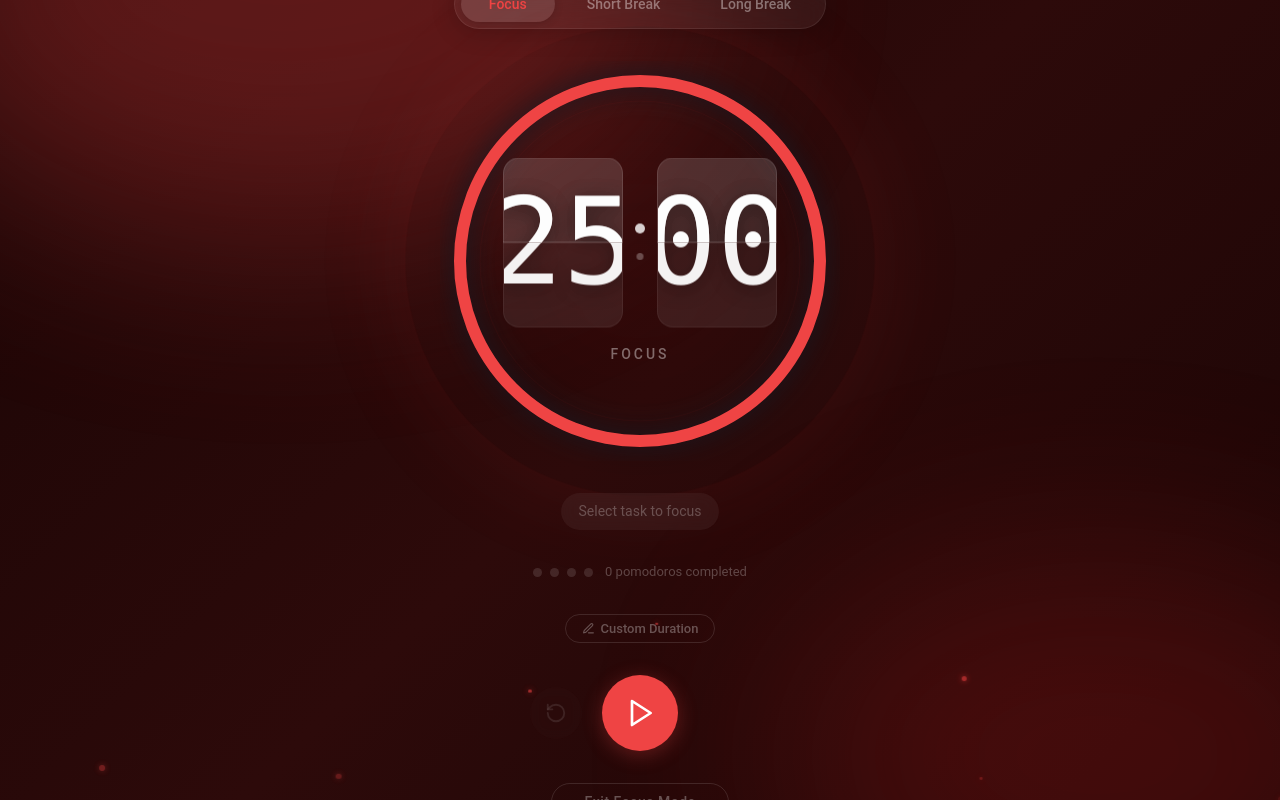
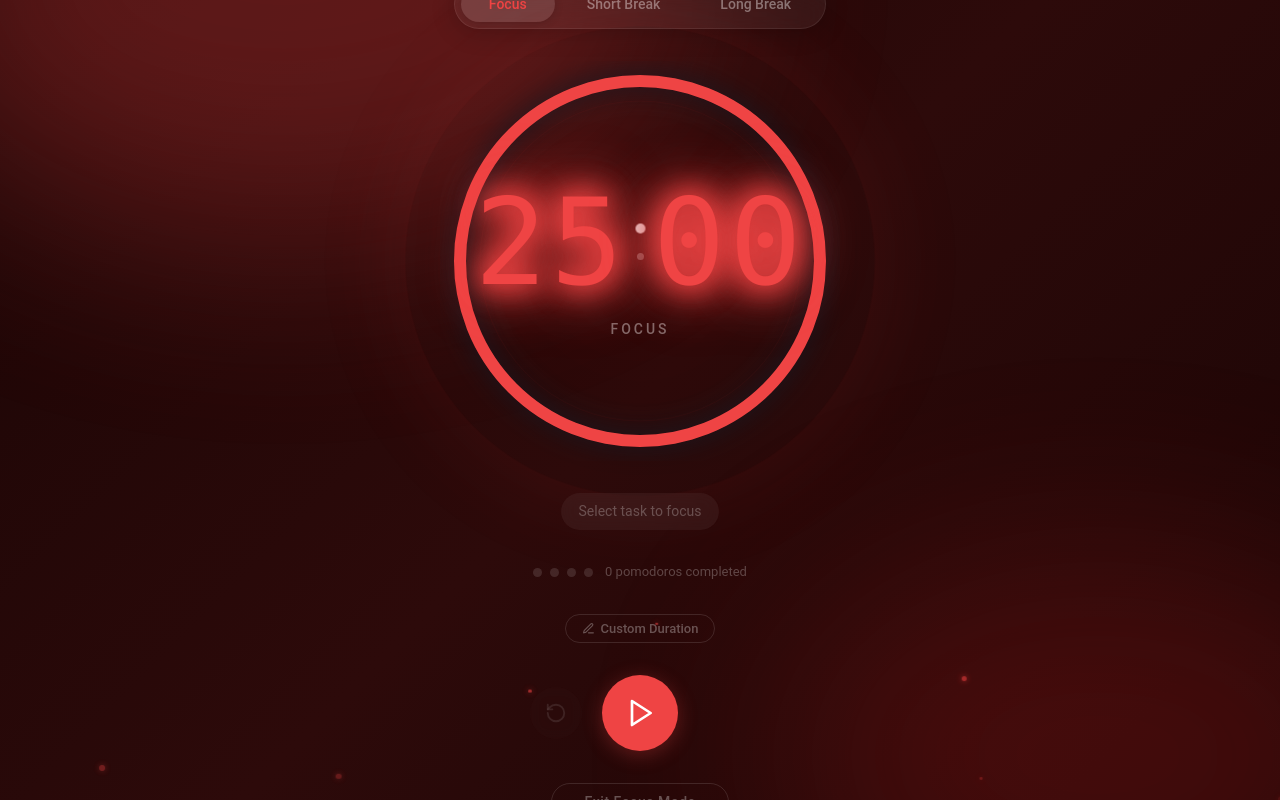
Before and after one commit to ChuyuChoyeon/choyeon-todo, a Vue app: page /#/pomodoro-fullscreen in a window 1280 px wide. Built offline with nearby package versions, Linux system fonts and the light colour scheme.

Commit message:
refactor: 移除FlipCard翻转卡片，改为光晕发光文字 - 运行时呼吸光晕动画

```diff
--- a/src/components/PomodoroTimer.vue
+++ b/src/components/PomodoroTimer.vue
@@ -89,16 +89,12 @@
 
       <div class="timer-display">
         <div class="time-container">
-          <div class="time-unit minutes">
-            <FlipCard :value="formattedMinutes" />
-          </div>
+          <span class="time-text" :style="{ color: pomodoroStore.currentColor }">{{ formattedMinutes }}</span>
           <span class="time-separator">
             <span class="dot"></span>
             <span class="dot"></span>
           </span>
-          <div class="time-unit seconds">
-            <FlipCard :value="formattedSeconds" />
-          </div>
+          <span class="time-text" :style="{ color: pomodoroStore.currentColor }">{{ formattedSeconds }}</span>
         </div>
         <Transition name="mode-fade" mode="out-in">
           <span :key="pomodoroStore.currentMode" class="mode-label">{{
@@ -260,7 +256,6 @@ import { useRouter } from 'vue-router'
 import { useTaskStore } from '../stores/taskStore'
 import { useSettingsStore } from '../stores/settingsStore'
 import { usePomodoroStore } from '../stores/pomodoroStore'
-import FlipCard from './FlipCard.vue'
 import {
   Timer,
   Play,
@@ -622,21 +617,44 @@ onMounted(() => {
 .time-container {
   display: flex;
   align-items: center;
-  gap: 8px;
+  gap: 4px;
 }
 
-.time-unit {
-  display: flex;
-  flex-direction: column;
-  align-items: center;
+.time-text {
+  font-family: var(--font-mono, 'SF Mono', 'Monaco', 'Courier New', monospace);
+  font-variant-numeric: tabular-nums;
+  font-size: 64px;
+  font-weight: 200;
+  line-height: 1;
+  letter-spacing: 2px;
+  text-shadow:
+    0 0 20px currentColor,
+    0 0 40px currentColor;
+  filter: drop-shadow(0 0 8px currentColor);
+  transition: text-shadow var(--transition-smooth), filter var(--transition-smooth);
+}
+
+.pomodoro-timer.is-running .time-text {
+  animation: timeGlow 2s ease-in-out infinite;
+}
+
+@keyframes timeGlow {
+  0%, 100% {
+    text-shadow: 0 0 20px currentColor, 0 0 40px currentColor;
+    filter: drop-shadow(0 0 8px currentColor);
+  }
+  50% {
+    text-shadow: 0 0 30px currentColor, 0 0 60px currentColor;
+    filter: drop-shadow(0 0 14px currentColor);
+  }
 }
 
 .time-separator {
   display: flex;
   flex-direction: column;
   align-items: center;
-  gap: 8px;
-  margin-top: -8px;
+  gap: 10px;
+  margin: 0 2px;
 }
 
 .time-separator .dot {
--- a/src/views/PomodoroFullscreenView.vue
+++ b/src/views/PomodoroFullscreenView.vue
@@ -56,16 +56,12 @@
         ></div>
         <div class="timer-display">
           <div class="time-container">
-            <div class="time-unit">
-              <FlipCard :value="formattedMinutes" />
-            </div>
+            <span class="time-text" :style="{ color: pomodoroStore.currentColor }">{{ formattedMinutes }}</span>
             <span class="time-separator">
               <span class="dot"></span>
               <span class="dot"></span>
             </span>
-            <div class="time-unit">
-              <FlipCard :value="formattedSeconds" />
-            </div>
+            <span class="time-text" :style="{ color: pomodoroStore.currentColor }">{{ formattedSeconds }}</span>
           </div>
           <span class="mode-label">{{ $t('pomodoro.' + pomodoroStore.currentMode) }}</span>
         </div>
@@ -147,7 +143,6 @@ import { useTaskStore } from '../stores/taskStore'
 import { useSettingsStore } from '../stores/settingsStore'
 import { usePomodoroStore } from '../stores/pomodoroStore'
 import { Timer, Play, Pause, RotateCcw, Edit3 } from '@lucide/vue'
-import FlipCard from '../components/FlipCard.vue'
 
 const taskStore = useTaskStore()
 const settingsStore = useSettingsStore()
@@ -532,36 +527,20 @@ onMounted(async () => {
 .time-container {
   display: flex;
   align-items: center;
-  gap: 12px;
+  gap: 8px;
 }
 
-/* 全屏模式翻转卡片放大 */
-.time-container :deep(.flip-card) {
-  width: 120px;
-  height: 170px;
-}
-
-.time-container :deep(.flip-card-card) {
-  background: rgba(255, 255, 255, 0.08);
-  border-color: rgba(255, 255, 255, 0.06);
-}
-
-.time-container :deep(.digit-top),
-.time-container :deep(.digit-bottom) {
+.time-text {
+  font-family: var(--font-mono, 'SF Mono', 'Monaco', 'Courier New', monospace);
+  font-variant-numeric: tabular-nums;
   font-size: 120px;
   font-weight: 200;
-  color: rgba(255, 255, 255, 0.95);
-  text-shadow: 0 4px 20px rgba(0, 0, 0, 0.3);
-}
-
-.time-container :deep(.flip-card-inner::before) {
-  background: rgba(255, 255, 255, 0.15);
-}
-
-.time-unit {
-  display: flex;
-  flex-direction: column;
-  align-items: center;
+  line-height: 1;
+  letter-spacing: 4px;
+  text-shadow:
+    0 0 30px currentColor,
+    0 0 60px currentColor;
+  filter: drop-shadow(0 0 12px currentColor);
 }
 
 .time-separator {
```
